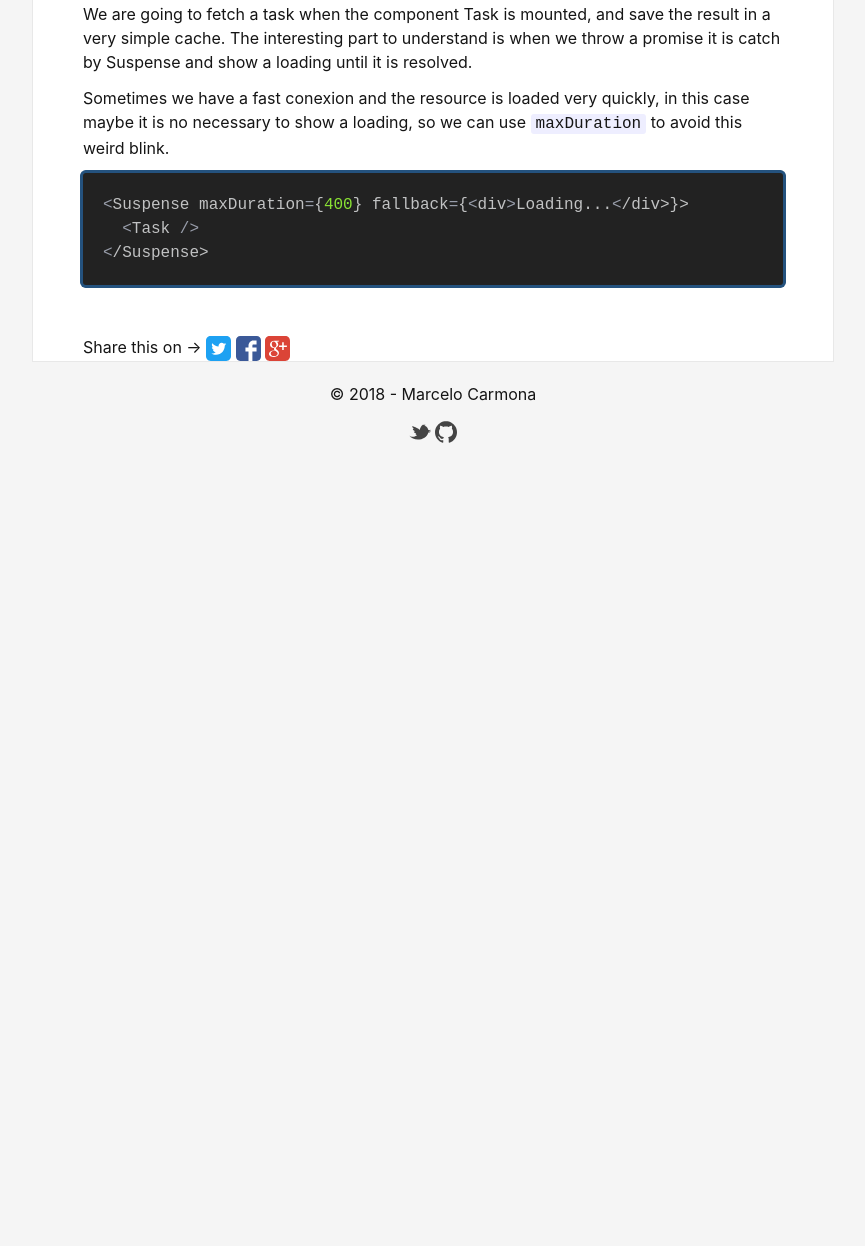
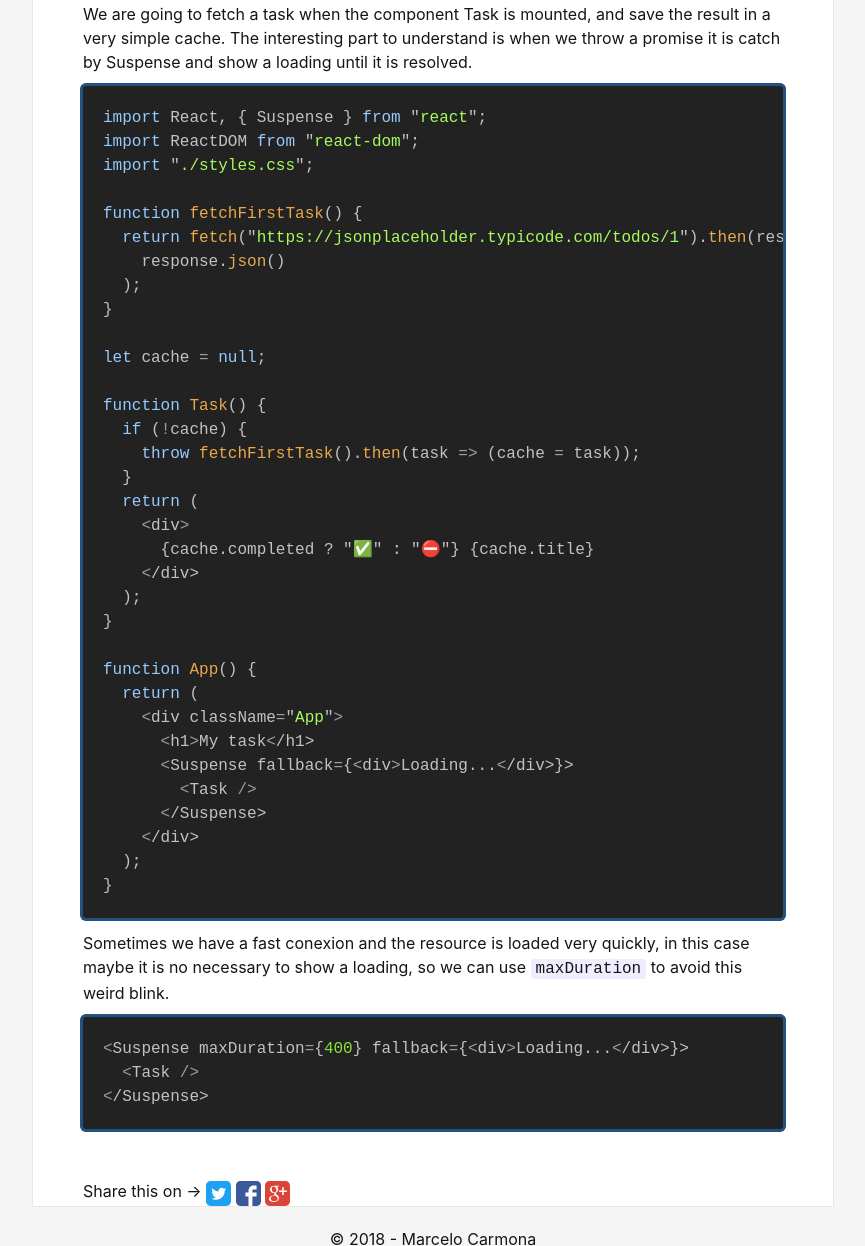
Before and after one commit to marcelocarmona/marcelocarmona.github.io, a Jekyll site: the page built from _posts/2018-12-04-understanding-react-suspense.md, in a window 1280 px wide and 1400 px high, scrolled down 874 px, cut to the strip 154-1400 px from the top of the window. Shown: the whole strip, without its empty margins (207-1072 px from the left). Built offline with Jekyll 4.4.1, drawn with Linux system fonts in a browser that asks for light colours; comment, search, counter and statistics services are not loaded; before the commit the page ends 1504 px from its top, so only the background shows below that.

Commit message:
update javascript code

````diff
--- a/_posts/2018-12-04-understanding-react-suspense.md
+++ b/_posts/2018-12-04-understanding-react-suspense.md
@@ -18,6 +18,42 @@ This is a new feature that allow us to "stop" a render until we have finished a
 We are going to fetch a task when the component Task is mounted, and save the result in a very simple cache.
 The interesting part to understand is when we throw a promise it is catch by Suspense and show a loading until it is resolved.
 
+```javascript
+import React, { Suspense } from "react";
+import ReactDOM from "react-dom";
+import "./styles.css";
+
+function fetchFirstTask() {
+  return fetch("https://jsonplaceholder.typicode.com/todos/1").then(response =>
+    response.json()
+  );
+}
+
+let cache = null;
+
+function Task() {
+  if (!cache) {
+    throw fetchFirstTask().then(task => (cache = task));
+  }
+  return (
+    <div>
+      {cache.completed ? "✅" : "⛔️"} {cache.title}
+    </div>
+  );
+}
+
+function App() {
+  return (
+    <div className="App">
+      <h1>My task</h1>
+      <Suspense fallback={<div>Loading...</div>}>
+        <Task />
+      </Suspense>
+    </div>
+  );
+}
+```
+
 Sometimes we have a fast conexion and the resource is loaded very quickly, in this case maybe it is no necessary to show a loading, so we can use `maxDuration` to avoid this weird blink.
 
 ```javascript
````
Also changed, not shown: _posts/2018-12-04-entendiendo-react-suspense.md (+36 -0 lines).
